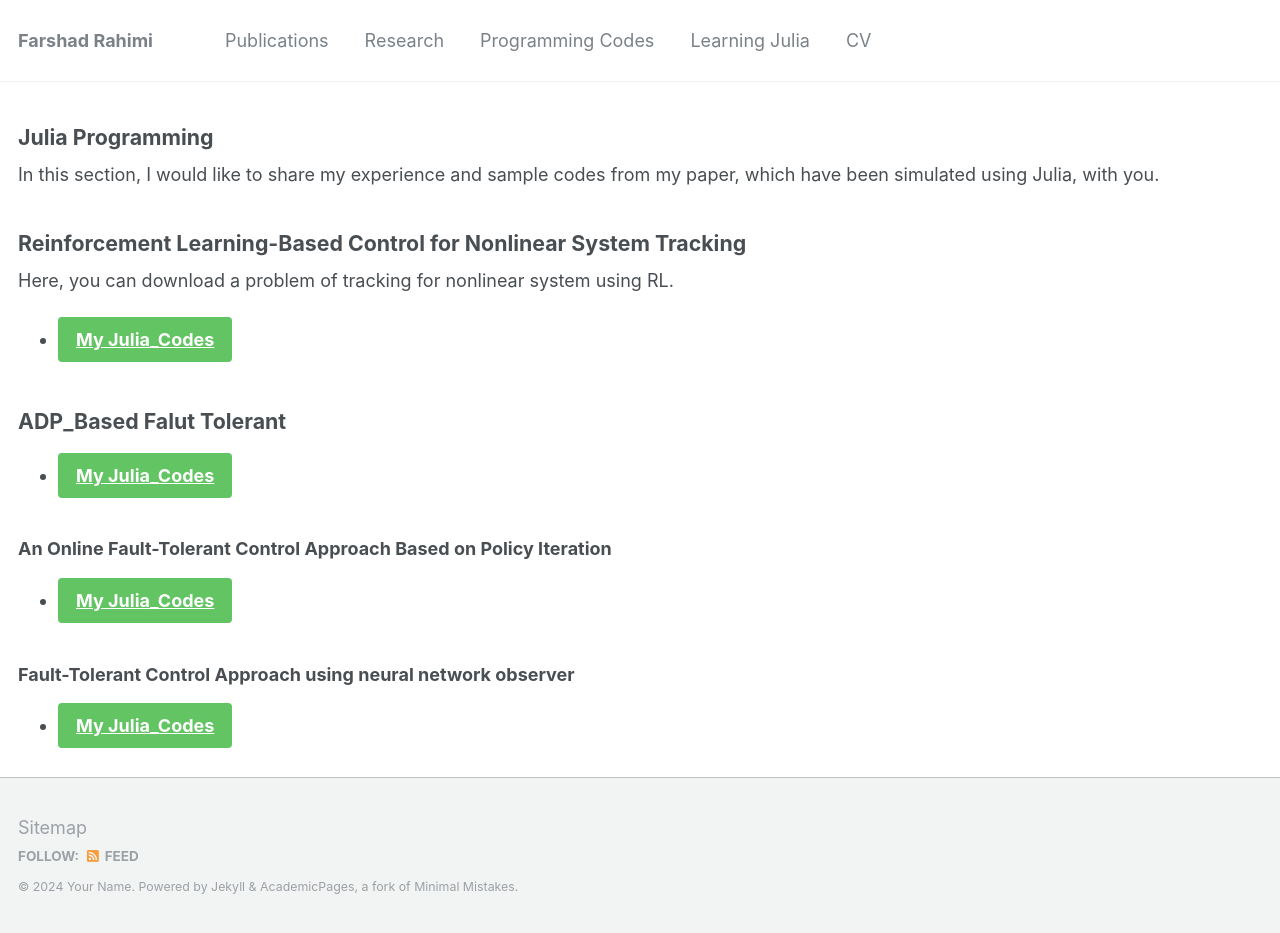
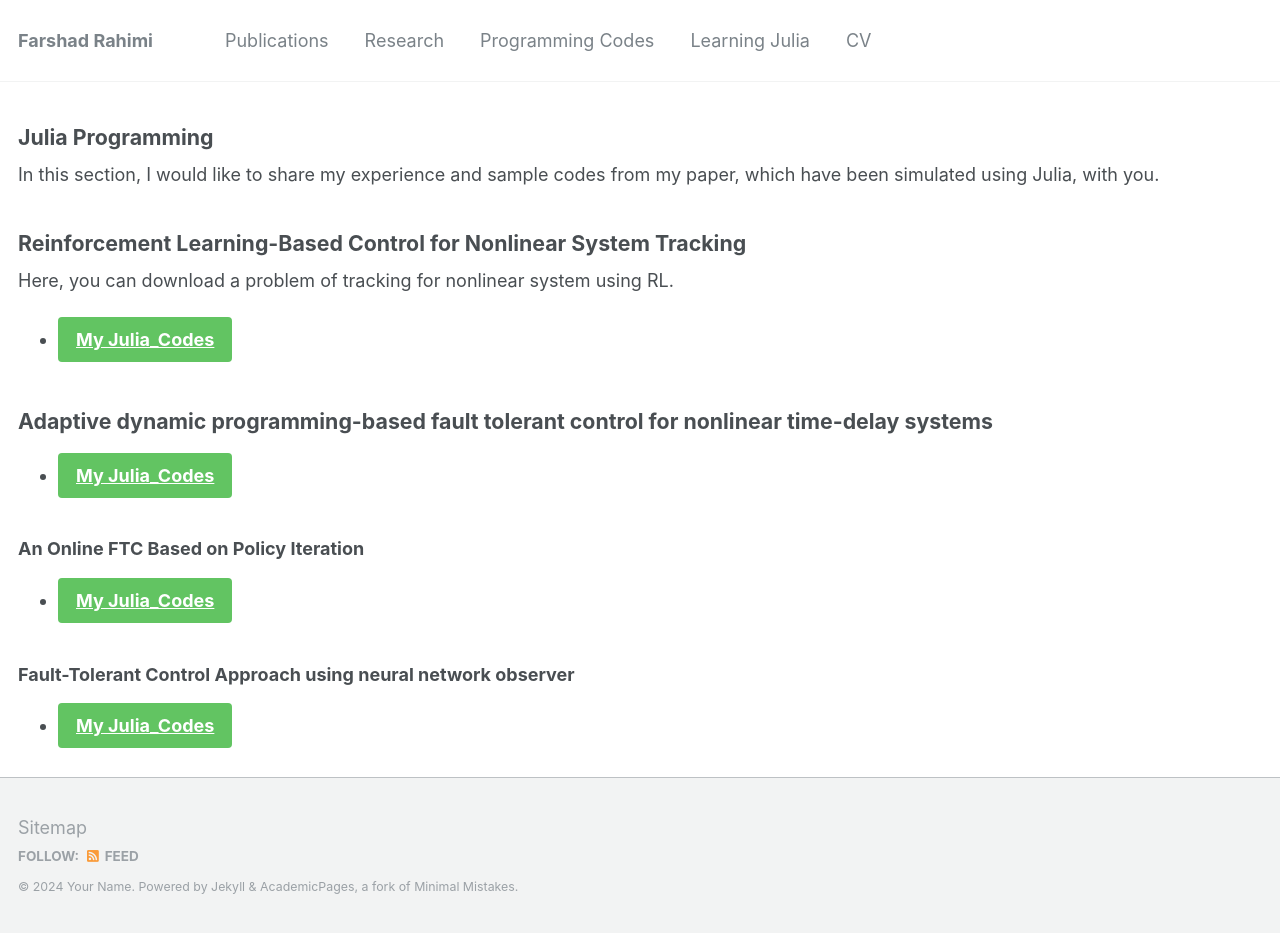
Before and after one commit to Farshad-Rahimi/FarshadRahimi, a Jekyll site: the page built from _teaching/2015-spring-teaching-3.md, in a window 1280 px wide. Built offline with Jekyll 4.4.1, drawn with Linux system fonts in a browser that asks for light colours.

Commit message:
Update 2015-spring-teaching-3.md

```diff
--- a/_teaching/2015-spring-teaching-3.md
+++ b/_teaching/2015-spring-teaching-3.md
@@ -17,11 +17,11 @@ Here, you can download a problem of tracking for nonlinear system using RL.
 - [My Julia_Codes](https://farshad-rahimi.github.io/FarshadRahimi/files/Julia_My_code.rar){: .btn .btn--success .btn--large}
 
 {: .text-justify style="font-size: 16pt" reversed="reversed"}
-### ADP_Based Falut Tolerant
+### Adaptive dynamic programming-based fault tolerant control for nonlinear time-delay systems
 - [My Julia_Codes](https://farshad-rahimi.github.io/FarshadRahimi/files/Simulation_Julia_ADP.rar){: .btn .btn--success .btn--large}
 
 
-### An Online Fault-Tolerant Control Approach Based on Policy Iteration
+### An Online FTC Based on Policy Iteration
 - [My Julia_Codes](https://farshad-rahimi.github.io/FarshadRahimi/files/Simulation.rar){: .btn .btn--success .btn--large}
 
 ### Fault-Tolerant Control Approach using neural network observer
```
